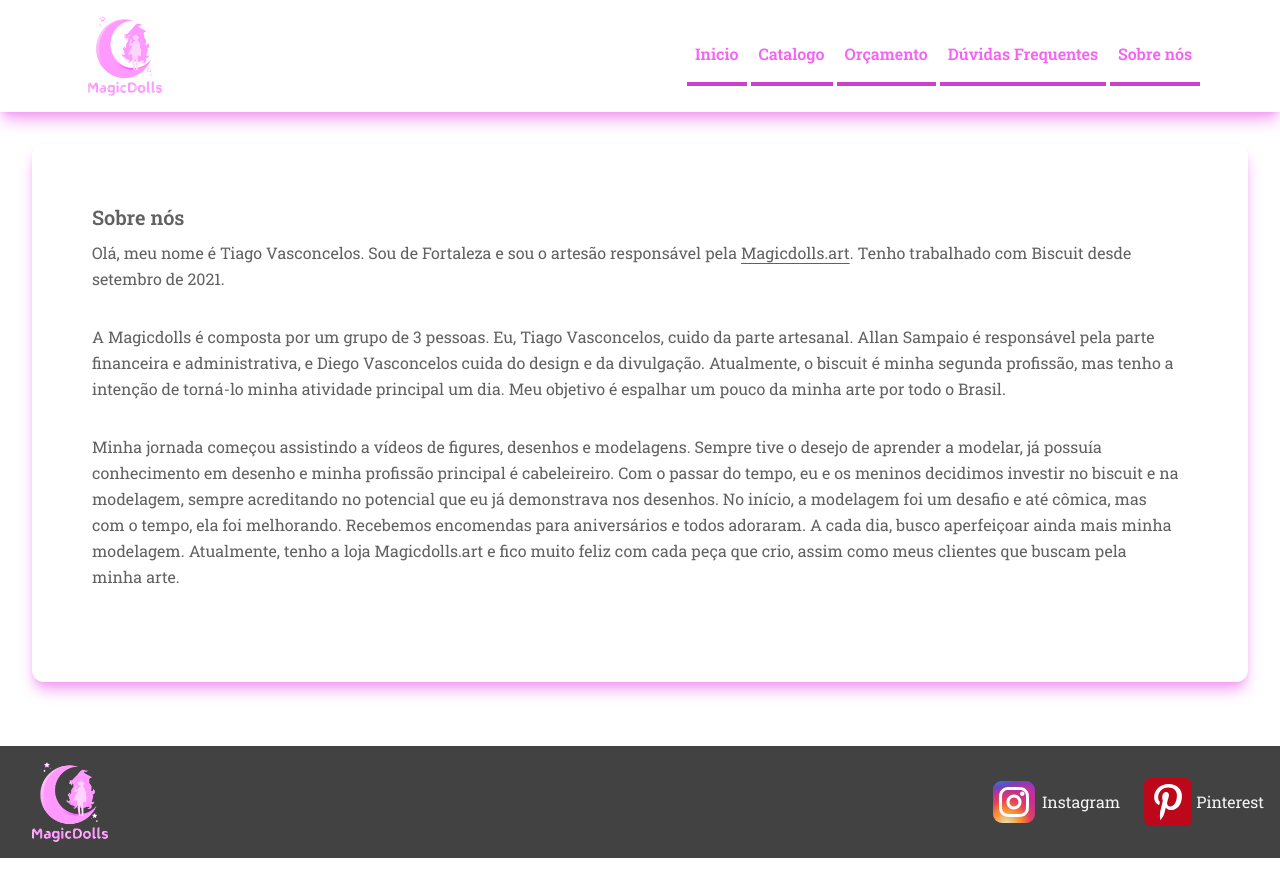
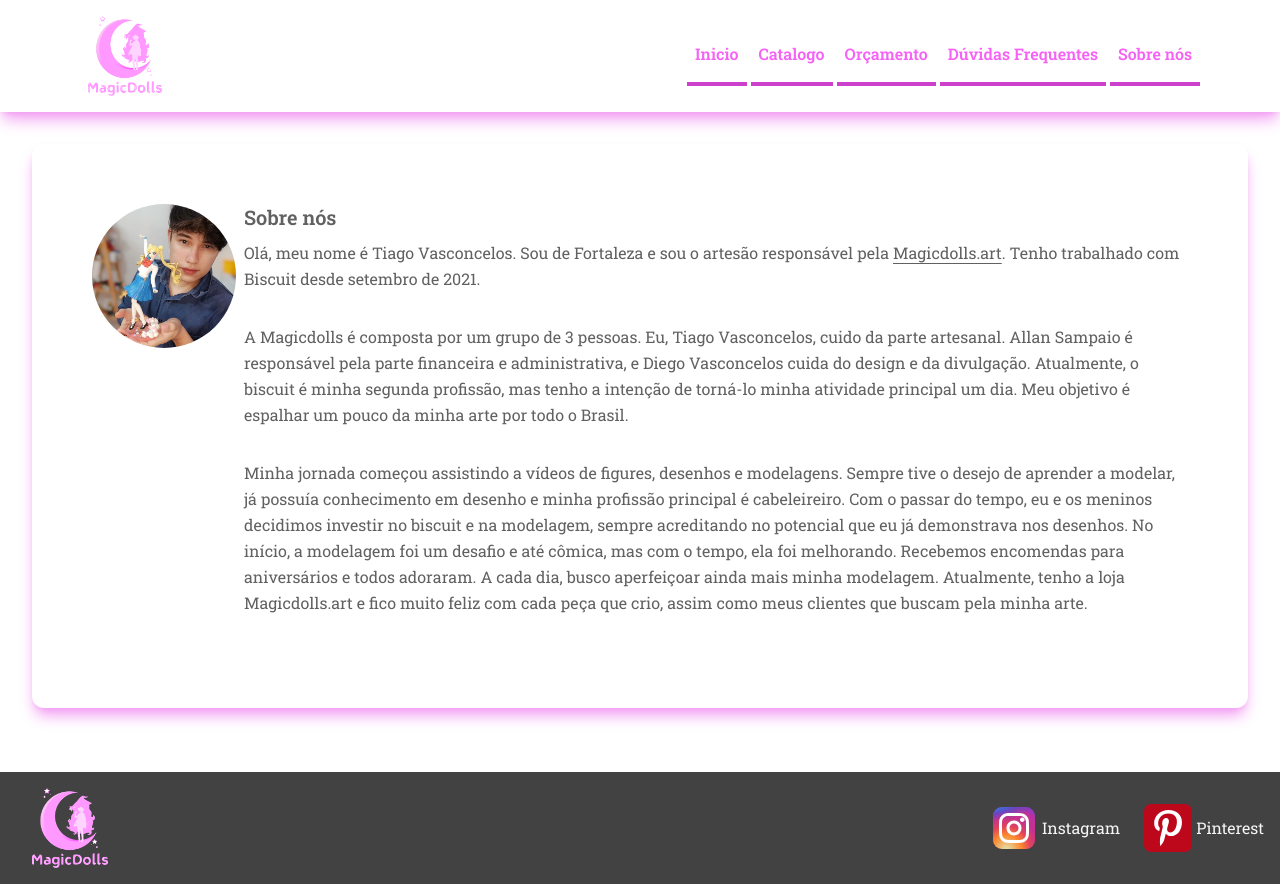
Before and after one commit to AlessandroSampaio/MagicDolls, a React (Vite) app: page /sobre in a window 1280 px wide. Before the commit the page ends 858 px from the top, so only its background shows below. Built offline with nearby package versions, Linux system fonts and the light colour scheme.

Commit message:
Adiciona imagens a pagina '/sobre'

```diff
--- a/src/pages/About/index.tsx
+++ b/src/pages/About/index.tsx
@@ -3,11 +3,14 @@ import {
   CardBody,
   Typography,
 } from '@material-tailwind/react';
+import about from '../../assets/images/about.jpg';
 
 export function About() {
   return (
     <Card className="shadow-lg shadow-primary-light m-8 p-9" placeholder=''>
-      <CardBody placeholder=''>
+      <CardBody placeholder='' className='flex gap-2'>
+        <img src={about} alt="Tiago Vasconcelos" className='size-36 rounded-full'/>
+        <div>
           <Typography variant="h5" className="mb-2" placeholder=''>
           Sobre nós
           </Typography>
@@ -22,6 +25,7 @@ export function About() {
           <Typography placeholder='' className='mb-8 text-pretty font-medium'>
         Minha jornada começou assistindo a vídeos de figures, desenhos e modelagens. Sempre tive o desejo de aprender a modelar, já possuía conhecimento em desenho e minha profissão principal é cabeleireiro. Com o passar do tempo, eu e os meninos decidimos investir no biscuit e na modelagem, sempre acreditando no potencial que eu já demonstrava nos desenhos. No início, a modelagem foi um desafio e até cômica, mas com o tempo, ela foi melhorando. Recebemos encomendas para aniversários e todos adoraram. A cada dia, busco aperfeiçoar ainda mais minha modelagem. Atualmente, tenho a loja <a className='cursor-pointer ' href='https://www.instagram.com/magicdolls.arts/'>Magicdolls.art</a> e fico muito feliz com cada peça que crio, assim como meus clientes que buscam pela minha arte.
           </Typography>
+        </div>
       </CardBody>
     </Card>
   );
```
Also changed, not shown: src/assets/images/about.jpg (added). Lines whose indentation alone changed are shown as unchanged.
